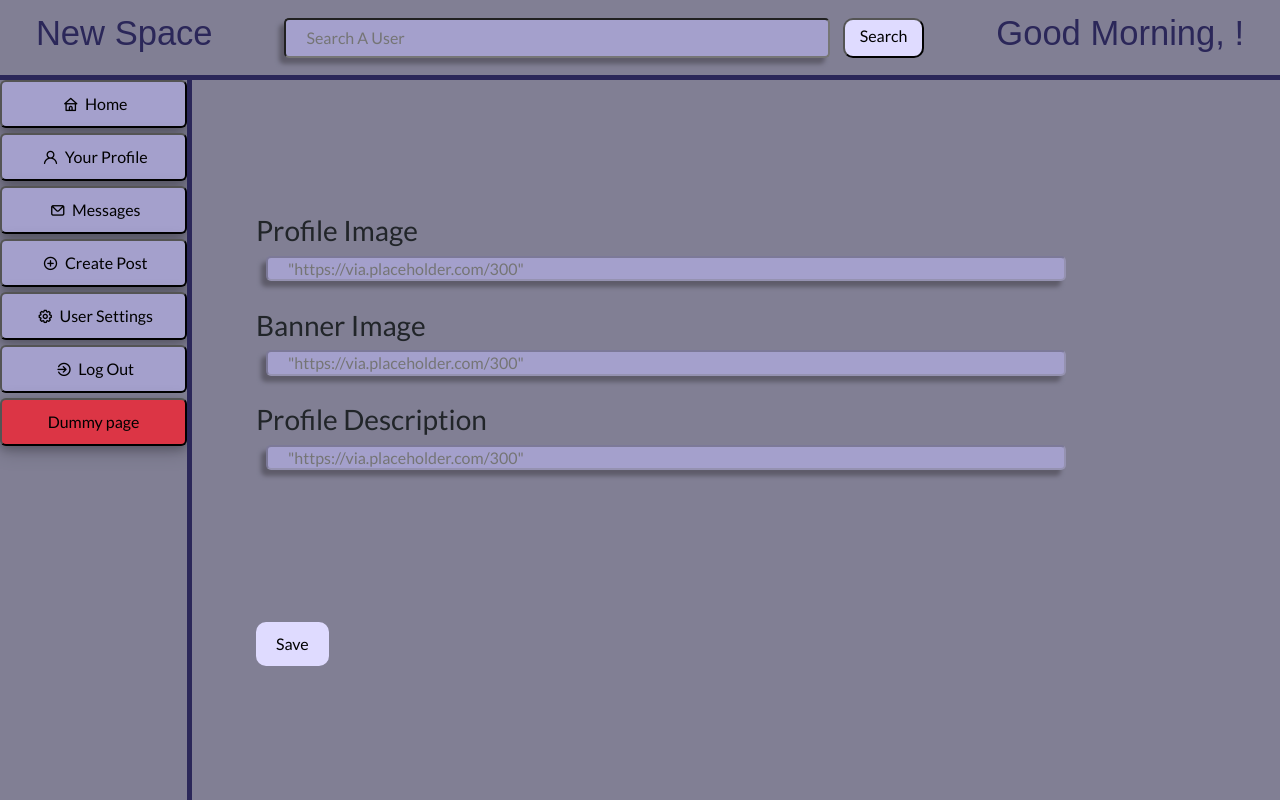
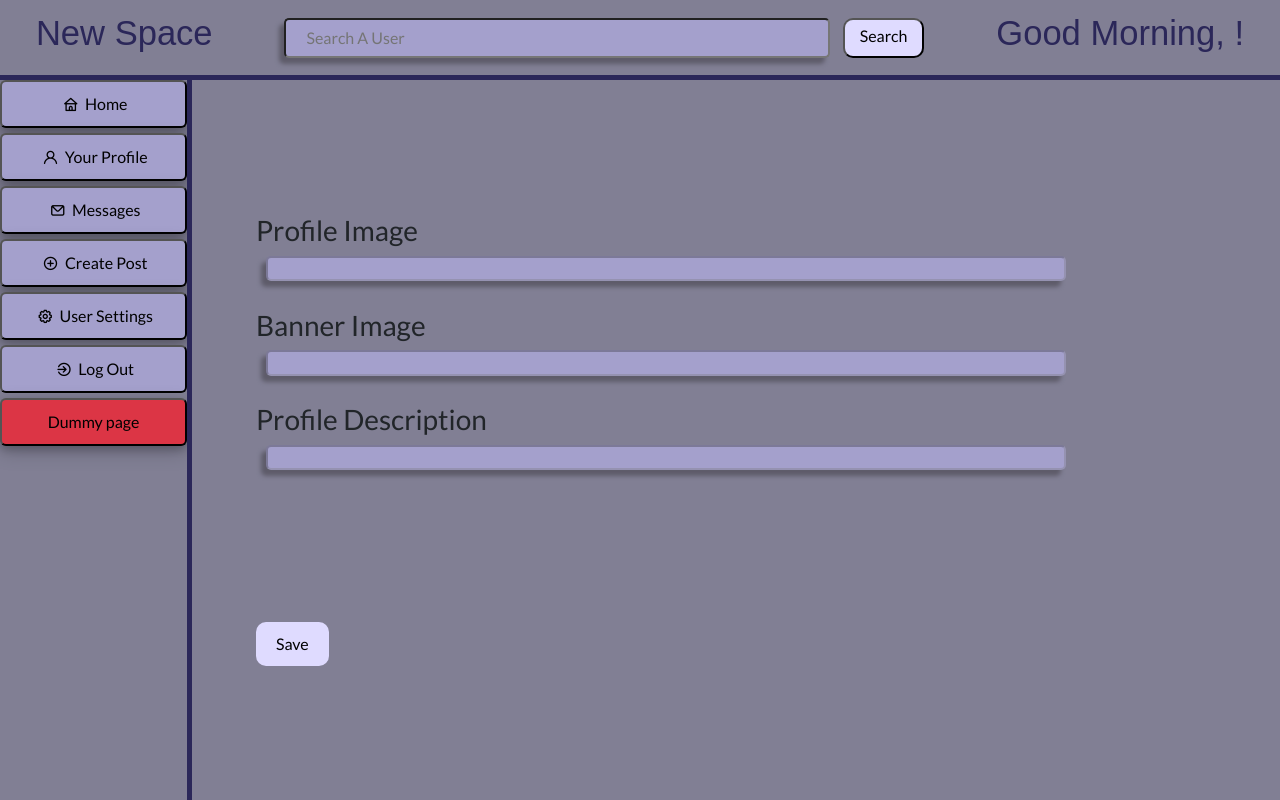
Before and after one commit to FutureWave-Technologies-LLC/DummyWebsiteReact2, a React (Create React App) app: page /settings in a window 1280 px wide. Built offline with nearby package versions, Linux system fonts and the light colour scheme; no server answers; sample sign-in values are in the browser's storage; a web font is replaced by a local one.

Commit message:
placeholder prop

```diff
--- a/src/components/SettingsComponent/SettingsComponent.js
+++ b/src/components/SettingsComponent/SettingsComponent.js
@@ -1,12 +1,12 @@
 import './SettingsComponent.css';
 
 function SettingsComponent(props) {
-    const {title, onChange, value, disabled} = props
+    const {title, onChange, value, disabled, placeholder} = props
     return (
         <div className="setting">
             <h3>{title}</h3>
             <input className="settings-input"
-                placeholder='"https://via.placeholder.com/300"'
+                placeholder={placeholder}
                 onChange={onChange}
                 value={value}
                 disabled={disabled}
```
